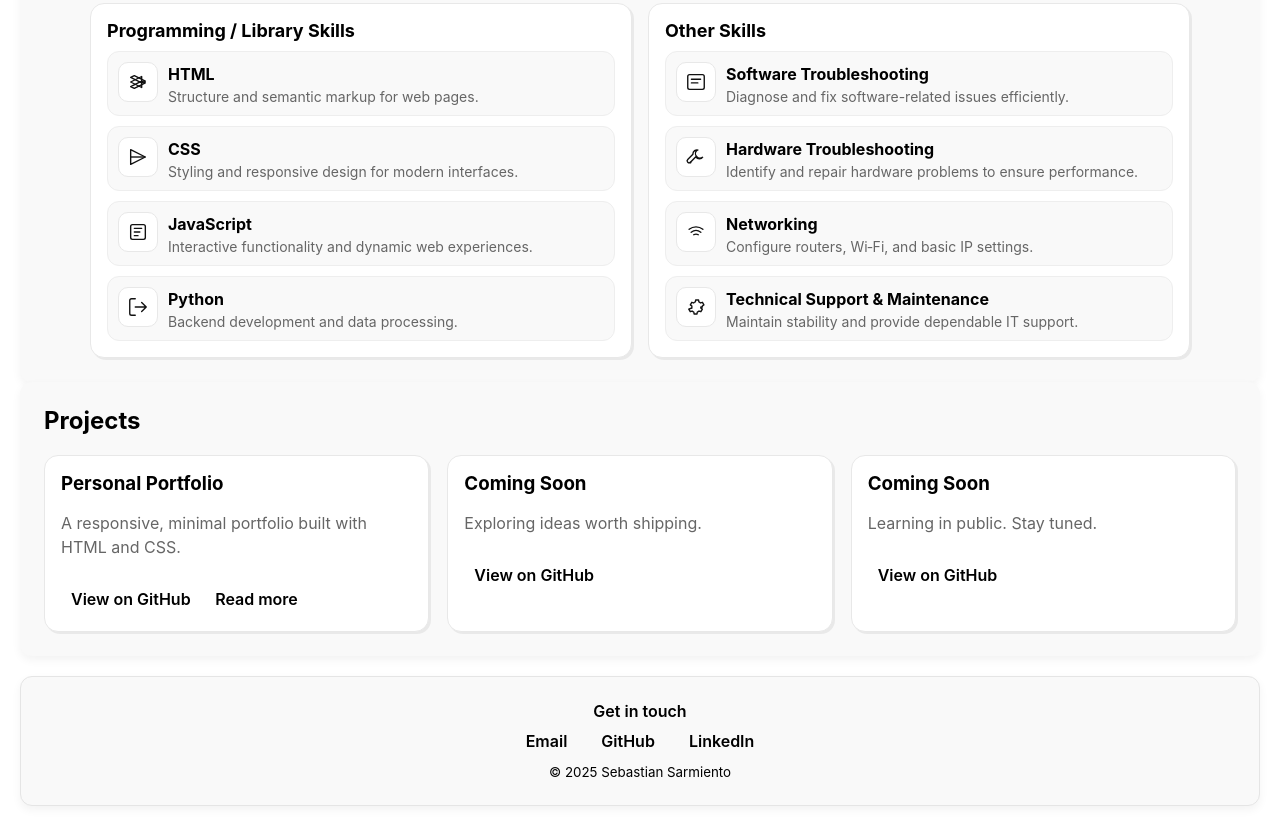
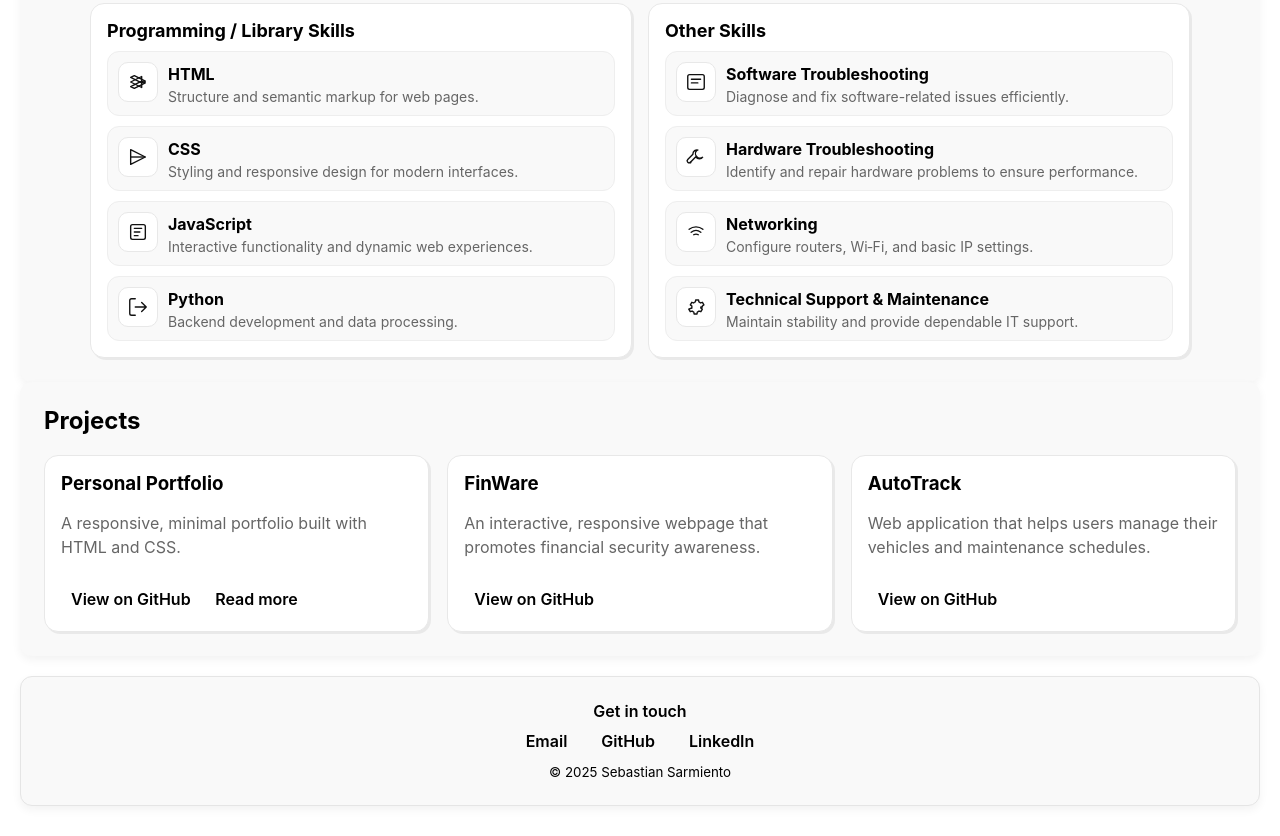
Before and after one commit to sebsrmnto/personal-portfolio, a plain HTML site: page index.html in a window 1280 px wide. Shown: the part 1545-2381 px from the top of the page. Drawn offline with Linux system fonts and the light colour scheme.

Commit message:
semi final

```diff
--- a/index.html
+++ b/index.html
@@ -213,13 +213,13 @@
 						<a class="project-link" href="project-template.html">Read more</a>
 					</div>
 					<div class="project-card">
-						<h3>Coming Soon</h3>
-						<p>Exploring ideas worth shipping.</p>
+						<h3>FinWare</h3>
+						<p>An interactive, responsive webpage that promotes financial security awareness.</p>
 						<a class="project-link" href="https://github.com/sebsrmnto" target="_blank" rel="noopener noreferrer">View on GitHub</a>
 					</div>
 					<div class="project-card">
-						<h3>Coming Soon</h3>
-						<p>Learning in public. Stay tuned.</p>
+						<h3>AutoTrack</h3>
+						<p>Web application that helps users manage their vehicles and maintenance schedules.</p>
 						<a class="project-link" href="https://github.com/sebsrmnto" target="_blank" rel="noopener noreferrer">View on GitHub</a>
 					</div>
 				</div>
```
Also changed, not shown: 2 other files.
